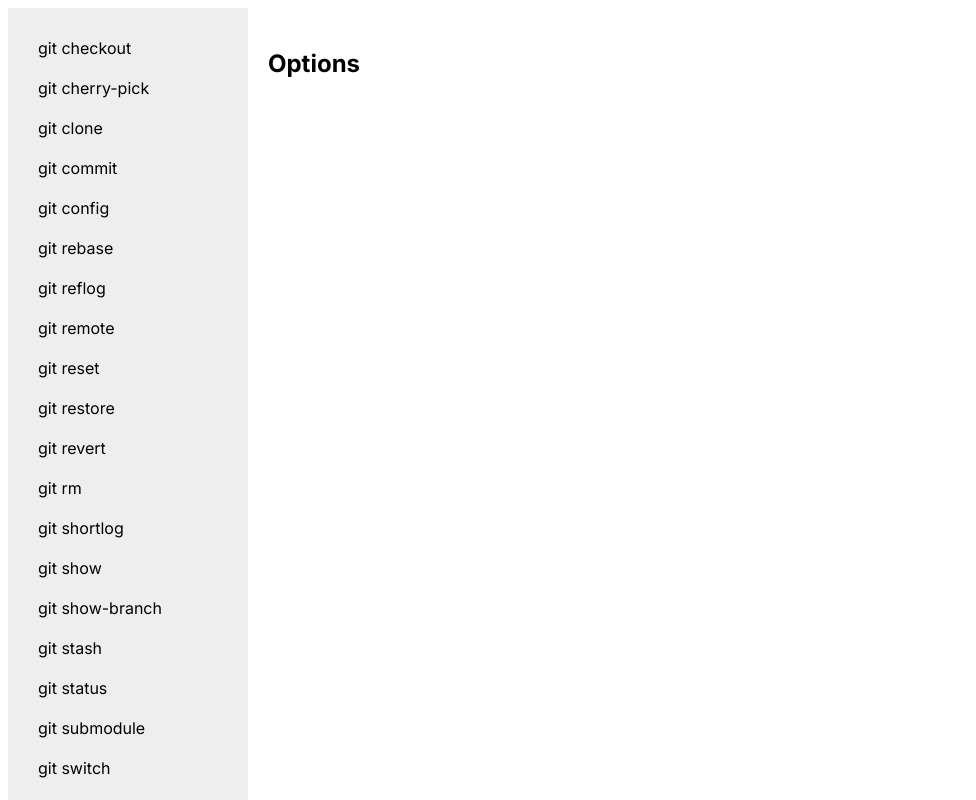
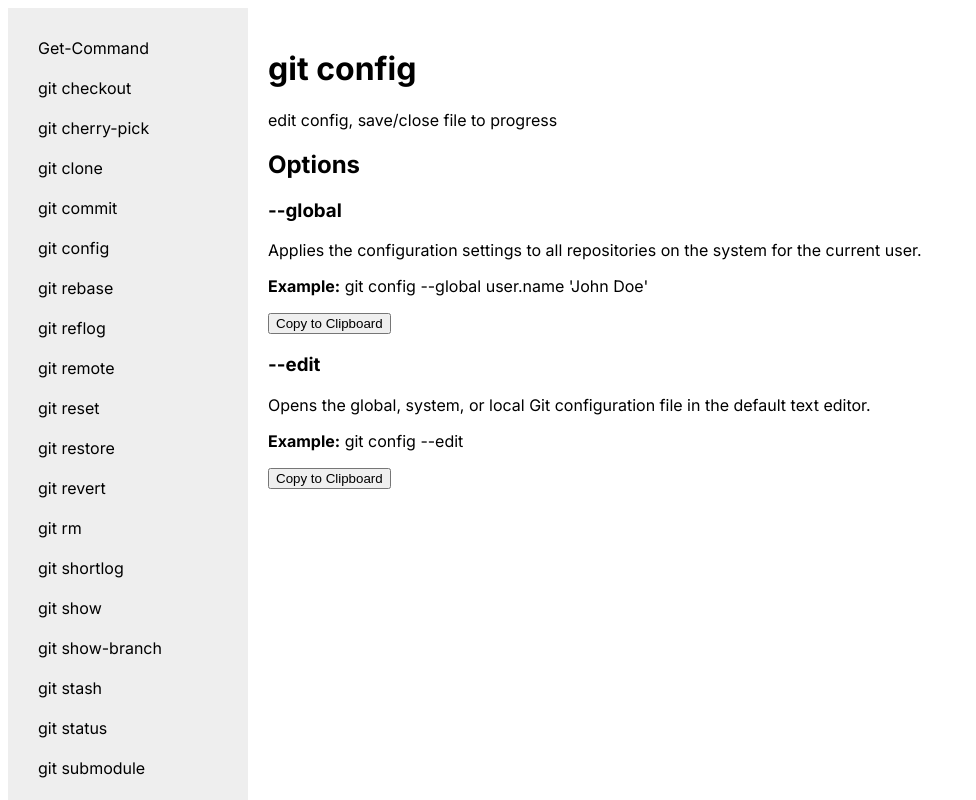
Before and after one commit to bl-andym/commands, a Next.js app: page / in a window 1280 px wide. Shown: the top 800 px of the page, without its empty margins (0-976 px from the left). Built offline with nearby package versions, Linux system fonts and the light colour scheme.

Commit message:
SideNav gets all commands objects

```diff
--- a/src/app/page.tsx
+++ b/src/app/page.tsx
@@ -6,12 +6,22 @@ import MainView from '@/components/MainView'
 import data from '@/data/data.json'
 
 export default function Home() {
-  const [selectedCommand, setSelectedCommand] = useState(data.categories[0].commands);
+  // Aggregate all commands into a single array
+  // 'acc': an array of objects with the properties id, name, and description,
+  // starts as an empty array, passed to SideNav component
+  const allCommands = data.categories.reduce<{ id: string; name: string; description: string; }[]>((acc, category) => acc.concat(category.commands), [])
+
+  // Initially select the first command from the first category
+  const [selectedCommand, setSelectedCommand] = useState(allCommands[0])
 
   return (
     <div style={{ display: 'flex' }}>
-      <SideNav commands={data.categories[0].commands} onSelect={setSelectedCommand} />
-      <MainView command={selectedCommand} options={data.categories[0].options} examples={data.categories[0].examples} />
+      <SideNav commands={allCommands} onSelect={setSelectedCommand} />
+      <MainView
+        command={selectedCommand}
+        options={data.categories.find(cat => cat.commands.includes(selectedCommand))?.options}
+        examples={data.categories.find(cat => cat.commands.includes(selectedCommand))?.examples}
+      />
     </div>
-  );
+  )
 }
--- a/src/components/SideNav/index.tsx
+++ b/src/components/SideNav/index.tsx
@@ -1,7 +1,13 @@
 "use client"
 
-export default function SideNav({ commands, onSelect }) {
-    const sortedCommands = commands.sort((a, b) => a.name.localeCompare(b.name));
+// [] indicates that multiple objects can be included in the array.
+interface Command {
+    commands: { name: string, id: string }[]
+    onSelect: (command: { name: string, id: string }) => void
+}
+
+export default function SideNav({ commands, onSelect }: Command) {
+    const sortedCommands = commands.sort((a, b) => a.name.localeCompare(b.name))
 
     // eslint-disable-next-line no-console
     console.log('SideNav: Receiving destructured commands from selectedCommands: ', commands)
```
